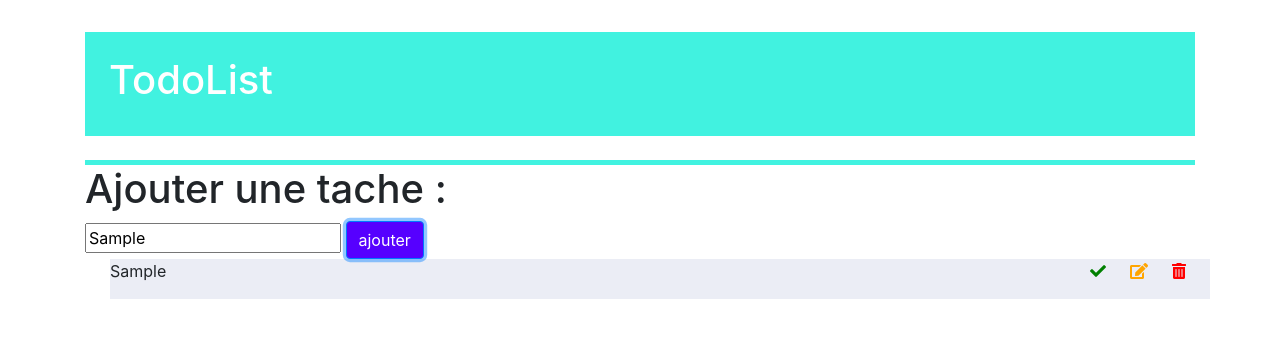
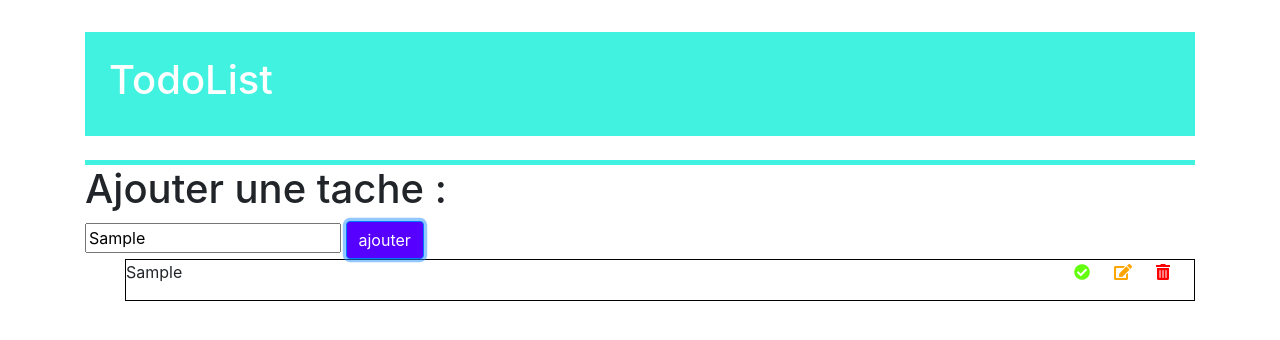
Before and after one commit to NathanLodi56/ToDolist, a website: page index.html in a window 1280 px wide. Both pictures are taken after typing "Sample" into the empty fields and a click on the button "ajouter". Drawn offline with Linux system fonts and the light colour scheme.

Commit message:
Projet presque fini + encore button filtre

```diff
--- a/src/js/index.js
+++ b/src/js/index.js
@@ -13,49 +13,34 @@ let firstLI = document.querySelector("li")
 console.log(firstLI)
 
 let CreatP = (text) => {
-  let ChildP = document.createElement("p","mr-auto");
+  let ChildP = document.createElement("p", "mr-auto");
   ChildP.textContent = text;
   return ChildP;
 }
 
 let CreatRow = () => {
   let ChildRow = document.createElement("div")
-  ChildRow.classList.add("row")
+  ChildRow.classList.add("row" , "mx-0")
   return ChildRow;
 }
 
 
 let CreatSpan = () => {
   let childSpa = document.createElement("span")
-  childSpa.classList.add("span","text-right", "ml-auto",)
+  childSpa.classList.add("span", "text-right", "ml-auto", )
 
   return childSpa
 
 }
 let CreatIcons = (arg) => {
   let childIcon = document.createElement("i")
-  childIcon.classList.add("fas","fa-1x","pr-4", arg)
+  childIcon.classList.add("fas", "fa-1x", "pr-4", arg)
   return childIcon
 }
 
-let CreatLI = (text) => {
+let CreatLI = () => {
   let Childli = document.createElement("li");
-  let childSpa2 = CreatSpan();
-  let ChildRow2 = CreatRow();
-
-
-
-  childSpa2.appendChild(CreatIcons("fa-check"))
-  childSpa2.appendChild(CreatIcons("fa-edit"))
-  childSpa2.appendChild(CreatIcons("fa-trash-alt"))
-
-  ChildRow2.appendChild(CreatP(text))
-  ChildRow2.appendChild(childSpa2)
-
-  Childli.appendChild(ChildRow2)
-
   return Childli;
-  //parentUl.appendChild(Childli)
 }
 
 
@@ -66,10 +51,97 @@ let CreatLI = (text) => {
 //let monli = CreatLI();
 
 recupFirstBtn.addEventListener('click', () => {
+  //creé des Icone
+  let iconCheck = CreatIcons("fa-check-circle");
+  let iconEdit = CreatIcons("fa-edit");
+  let iconDelet = CreatIcons("fa-trash-alt");
+  let iconSave = CreatIcons("fa-save")
+  iconSave.classList.add("d-none","mr-5")
+
+  //creation du li
+  let myLi = CreatLI();
+  //creation row
+  let myRow = CreatRow();
+  //ajout du p dans la row
   let rIvalue = recupInput.value
-  parentUl.appendChild(CreatLI(rIvalue))
+  let paragrapheLi = CreatP(rIvalue)
+  let SecondInput = document.createElement("input")
+  SecondInput.classList.add("d-none")
+  // myRow.appendChild(CreatP(rIvalue)) doit le supprimer
+  //creation du span
+  let mySpan = CreatSpan();
+  // let compteClick = 0;
+  // ajout des icon dans span
+  mySpan.appendChild(iconCheck);
+  mySpan.appendChild(iconEdit);
+  mySpan.appendChild(iconDelet);
+  mySpan.appendChild(iconSave);
+  //ajout du span dans le row
+  myRow.appendChild(SecondInput)
+  myRow.appendChild(paragrapheLi)
+  myRow.appendChild(mySpan);
+  //ajout tow dans le li
+  myLi.appendChild(myRow);
+
+  //ajout du li dans le ul
+  parentUl.appendChild(myLi)
 
 
+  const functDelet = () =>{
+    myLi.remove();
+  }
+
+  iconDelet.addEventListener("click" , functDelet);
+
+  const functGreen = () => {
+    // let recupRaw= document.querySelector(".row")
+    // recupRaw.classList.toggle("libg-green")
+
+    myLi.classList.toggle("libg-green")
+    // if (compteClick === 0) {
+    //  myRow.style.backgroundColor="green"
+    // } else if(compteClick === 1 ) {
+    //   myRow.style.backgroundColor="white"
+    // }
+
+  }
+
+  iconCheck.addEventListener("click" , functGreen);
+
+  const functEdit = () => {
+    iconSave.classList.remove("d-none")
+    iconCheck.classList.add("d-none")
+    iconEdit.classList.add("d-none")
+    iconDelet.classList.add("d-none")
+    paragrapheLi.classList.add('d-none')
+    SecondInput.classList.remove("d-none")
+    //remove cache la class
+
+
+
+
+  }
+
+  iconEdit.addEventListener("click" , functEdit);
+
+  const functEdit2 = () => {
+    iconSave.classList.add("d-none")
+    iconCheck.classList.remove("d-none")
+    iconEdit.classList.remove("d-none")
+    iconDelet.classList.remove("d-none")
+    paragrapheLi.classList.remove('d-none')
+    SecondInput.classList.add("d-none")
+    //remove cache la class
+
+    let SecondInputVal = SecondInput.value
+    paragrapheLi.textContent=SecondInputVa
+
+    //recup value de l input et la donner au p
+
+
+  }
+
+  iconSave.addEventListener("click" , functEdit2);
 
 })
 
```
Also changed, not shown: index.html (+2 -2 lines), public/css/style.css.
